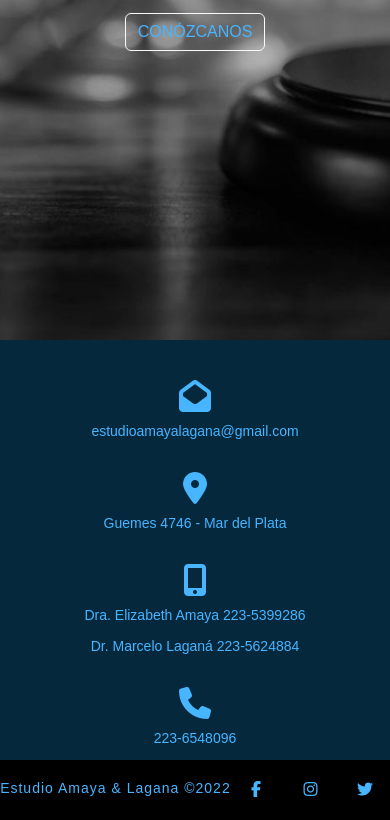
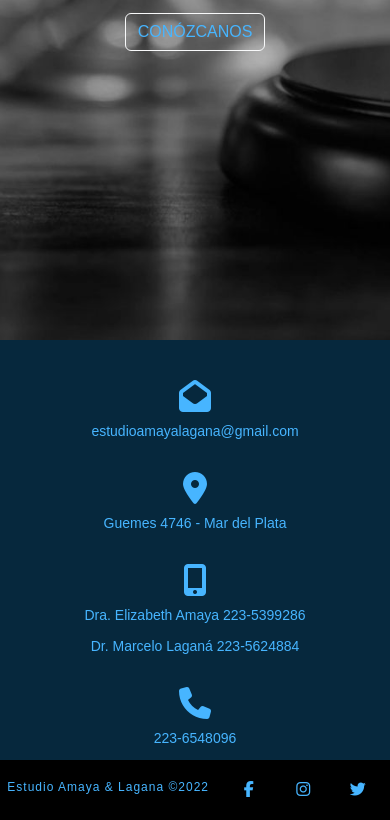
Before and after one commit to jugauna/Gauna_Abogados, a plain HTML site: page index.html in a window 390 px wide. Shown: the part 420-1240 px from the top of the page. Drawn offline with nearby package versions, Linux system fonts and the light colour scheme.

Commit message:
Entrega Final 0.6

```diff
--- a/css/style.css
+++ b/css/style.css
@@ -113,10 +113,12 @@
     flex: 1 1 auto;
     justify-content: center;
 }
-.pie .small{
+.small{
     color: #47B5FF;
     letter-spacing: 1px;
     font-family: sans-serif;
+    font-size: 16px;
+
 }
 .pie .container_footer .redes a {
     text-decoration: none;
@@ -290,6 +292,9 @@
     .pie .container_footer .redes a {
         width: 50px;
     }
+    .small{
+        font-size: 12px;
+    }
     .navbar {
         opacity: 0.7;
     }
@@ -350,6 +355,7 @@
     .pie .container_footer .redes a {
         width: 60px;
     }
+
     .flex-item i {
         padding-bottom: 5px;
     }
```
